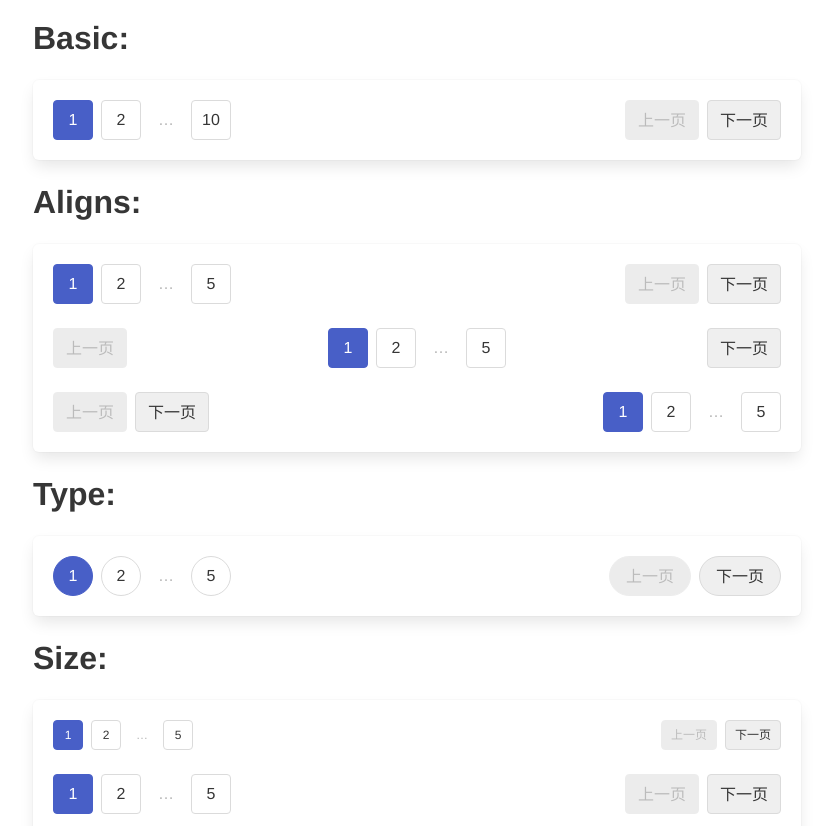
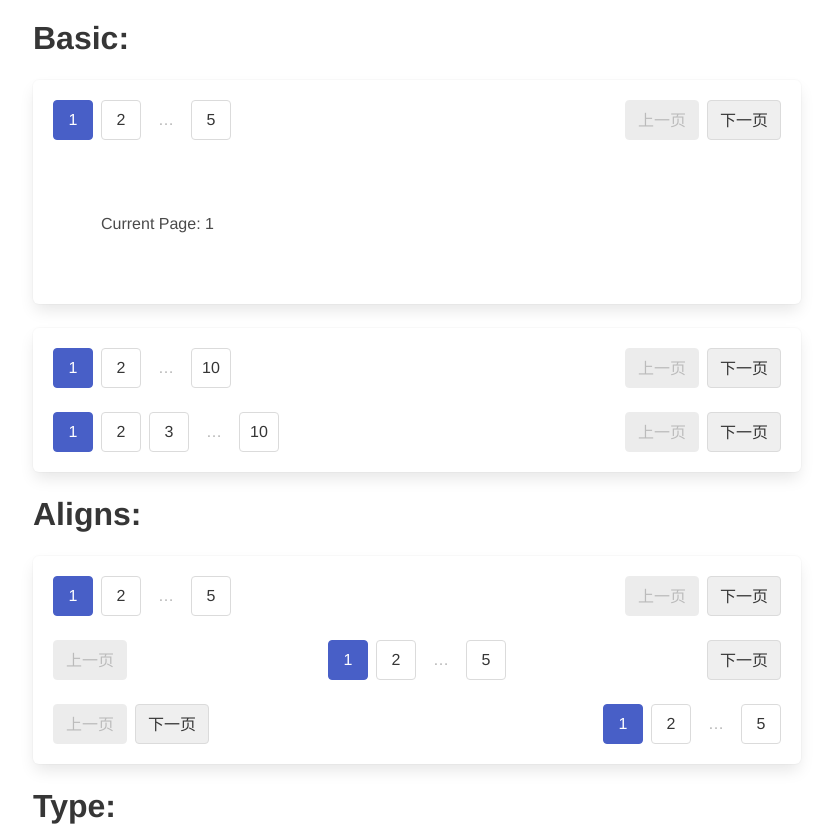
Before and after one commit to vue-bulma/bulma-ui, a Vue app: page /components/pagination in a window 1280 px wide. Shown: the top 826 px of the page, without its empty margins (223-1056 px from the left). Built offline with nearby package versions, Linux system fonts and the light colour scheme.

Commit message:
improve: components/Pagination

```diff
--- a/examples/components/components/Pagination.vue
+++ b/examples/components/components/Pagination.vue
@@ -1,73 +1,37 @@
 <template>
   <div>
-    <vb-title
-      id="Basic"
-      type="title"
-    >Basic:</vb-title>
+    <vb-title id="Basic" type="title">Basic:</vb-title>
     <vb-box>
-      <vb-pagination
-        :pageCount=10
-        @topage=topage
-      ></vb-pagination>
+      <vb-pagination :current="page" :pageCount="5" @change="handleChange"></vb-pagination>
+
+      <div class="section">
+        <p>Current Page: {{page}}</p>
+      </div>
     </vb-box>
 
-    <vb-title
-      id="Aligns"
-      type="title"
-    >Aligns:</vb-title>
     <vb-box>
-      <vb-pagination
-        :pageCount=5
-        @topage=topage
-      ></vb-pagination>
-      <vb-pagination
-        :pageCount=5
-        align="centered"
-        @topage=topage
-      ></vb-pagination>
-      <vb-pagination
-        :pageCount=5
-        align="right"
-        @topage=topage
-      ></vb-pagination>
+      <vb-pagination :pageCount="10" :pagerCount="3"></vb-pagination>
+      <vb-pagination :pageCount="10" :pagerCount="5"></vb-pagination>
     </vb-box>
 
-    <vb-title
-      id="Type"
-      type="title"
-    >Type:</vb-title>
+    <vb-title id="Aligns" type="title">Aligns:</vb-title>
     <vb-box>
-      <vb-pagination
-        :pageCount=5
-        @topage=topage
-        rounded
-      ></vb-pagination>
+      <vb-pagination :pageCount="5"></vb-pagination>
+      <vb-pagination :pageCount="5" align="centered"></vb-pagination>
+      <vb-pagination :pageCount="5" align="right"></vb-pagination>
     </vb-box>
 
-    <vb-title
-      id="Size"
-      type="title"
-    >Size:</vb-title>
+    <vb-title id="Type" type="title">Type:</vb-title>
     <vb-box>
-      <vb-pagination
-        :pageCount=5
-        @topage=topage
-        size="small"
-      ></vb-pagination>
-      <vb-pagination
-        :pageCount=5
-        @topage=topage
-      ></vb-pagination>
-      <vb-pagination
-        :pageCount=5
-        @topage=topage
-        size="medium"
-      ></vb-pagination>
-      <vb-pagination
-        :pageCount=5
-        @topage=topage
-        size="large"
-      ></vb-pagination>
+      <vb-pagination :pageCount="10" rounded></vb-pagination>
+    </vb-box>
+
+    <vb-title id="Size" type="title">Size:</vb-title>
+    <vb-box>
+      <vb-pagination :pageCount="5" size="small"></vb-pagination>
+      <vb-pagination :pageCount="5"></vb-pagination>
+      <vb-pagination :pageCount="5" size="medium"></vb-pagination>
+      <vb-pagination :pageCount="5" size="large"></vb-pagination>
     </vb-box>
   </div>
 </template>
@@ -75,12 +39,15 @@
 <script>
 export default {
   name: 'PaginationExamples',
+  data() {
+    return {
+      page: 1
+    }
+  },
   methods: {
-    topage(currentPage) {
-      console.log(`当前页为：${currentPage}`)
+    handleChange(page) {
+      this.page = page
     }
   }
 }
 </script>
-<style>
-</style>
--- a/src/components/components/Pagination.vue
+++ b/src/components/components/Pagination.vue
@@ -1,171 +1,128 @@
 <template>
-  <nav
-    :class="classes"
-    role="navigation"
-    aria-label="pagination"
-  >
-    <button
-      class="pagination-previous"
-      @click.stop.prevent="prePage"
-      :disabled="this.currentPage === 1"
-    >上一页</button>
-    <button
-      class="pagination-next"
-      @click.stop.prevent="nextPage"
-      :disabled="this.pageCount === this.currentPage || this.pageCount ===0"
-    >下一页</button>
+<nav :class="classes" role="navigation" aria-label="pagination">
+  <button class="pagination-previous" @click="prePage" :disabled="!hasPrevPage">上一页</button>
+  <button class="pagination-next" @click="nextPage" :disabled="!hasNextPage">下一页</button>
+
   <ul class="pagination-list">
     <li>
-        <a
-          v-if="pageCount !== 1"
-          class="pagination-link"
-          :class="{'is-current':currentPage===(1||0)}"
-          aria-label="Goto page 1"
-          @click.stop.prevent="goPage(1)"
-        >1</a>
-      </li>
-      <li>
-        <span
-          v-if="pages.preClipped"
-          class="pagination-ellipsis"
-          @click.stop.prevent="pagerCountOffset('left')"
-        >&hellip;</span>
+      <a class="pagination-link" aria-label="Goto page 1" :class="{ 'is-current': currentPage === 1 }" @click="goPage(1)">1</a>
     </li>
 
-      <li>
-        <a
-          v-for="(page,index) in pages.ret"
-          :key="index"
-          class="pagination-link"
-          :class="{'is-current':currentPage===page}"
-          :aria-label="'Goto page'+ index"
-          @click.stop.prevent="goPage(page)"
-        >{{page}}</a>
+    <li v-if="pages.showPrevMore">
+      <span class="pagination-ellipsis">&hellip;</span>
     </li>
-      <li>
-        <span
-          v-if="pages.nextClipped"
-          class="pagination-ellipsis"
-          @click.stop.prevent="pagerCountOffset('right')"
-        >&hellip;</span>
+
+    <li v-for="page in pages.ret" :key="page">
+      <a class="pagination-link" :class="{ 'is-current': currentPage === page }" :aria-label="`Goto page ${page}`" @click="goPage(page)">
+        {{page}}
+      </a>
     </li>
-      <li>
-        <a
-          v-if="pageCount!=0"
-          class="pagination-link"
-          :class="{'is-current':currentPage===pageCount}"
-          aria-label="Goto page 86"
-          @click.stop.prevent="goPage(pageCount)"
-        >{{pageCount}}</a>
+
+    <li v-if="pages.showNextMore">
+      <span class="pagination-ellipsis">&hellip;</span>
+    </li>
+
+    <li v-if="pageCount > 1">
+      <a class="pagination-link" :class="{ 'is-current': currentPage === pageCount }" :aria-label="`Goto page ${pageCount}`" @click="goPage(pageCount)">
+        {{pageCount}}
+      </a>
     </li>
   </ul>
 </nav>
 </template>
 
 <script>
-const ALIGNS = ['centered', 'right']
-const SIZE = ['small', 'medium', 'large']
+import alignProps from '../../mixins/align'
+import sizeProps from '../../mixins/size'
+
 export default {
   name: 'VbPagination',
+  mixins: [alignProps, sizeProps],
   props: {
+    current: {
+      type: Number,
+      default: 1
+    },
     pageCount: {
       type: Number,
       default: 1
     },
-    align: {
-      type: String,
-      validator(value) {
-        return ALIGNS.includes(value)
-      }
-    },
-    size: {
-      type: String,
-      validator(value) {
-        return SIZE.includes(value)
-      }
+    // Items count in prevMore and nextMore
+    pagerCount: {
+      type: Number,
+      default: 3
     },
     rounded: Boolean
   },
   data() {
     return {
-      // 当前页
-      currentPage: 1
+      currentPage: this.current
     }
   },
   computed: {
     classes() {
       const { align, rounded, size } = this
-      const obj = {
+      return {
         pagination: true,
         [`is-${align}`]: !!align,
         [`is-${size}`]: !!size,
         'is-rounded': rounded
       }
-      return obj
     },
+    hasPrevPage() {
+      return this.currentPage > 1
+    },
+    hasNextPage() {
+      const { currentPage, pageCount } = this
+      return currentPage < pageCount && currentPage > 0
+    },
+    pages() {
+      const { currentPage, pageCount, pagerCount } = this
+      const showMore = pageCount > pagerCount
 
-    disabled() {
-      if (this.pageCount <= 1) {
-        return true
-      } else {
-        return false
+      const min = 2
+      const max = pageCount - 1
+      const offset = (pagerCount - 1) / 2
+      const start = currentPage - offset
+      const end = currentPage + offset
+
+      const showPrevMore = showMore && start > min
+      const showNextMore = showMore && end < max
+
+      let pages = []
+      const startPage = showPrevMore ? start : min
+      const endPage = showNextMore ? end : max
+
+      for (let i = startPage; i <= endPage; i++) {
+        pages.push(i)
       }
-    },
-    // 使用计算属性来得到每次应该显示的页码
-    pages() {
-      let getPages = { ret: [], nextClipped: true, preClipped: false }
-      if (this.currentPage > 3) {
-        // 当前页码大于三时，显示当前页码的前2个
-        // ret.push(this.currentPage - 2)
-        getPages.ret.push(this.currentPage - 1)
-        if (this.currentPage > 2) {
-          // 当前页与第一页差距4以上时显示省略号
-          getPages.preClipped = true
+
+      return {
+        ret: pages,
+        showPrevMore,
+        showNextMore
       }
-      } else {
-        getPages.preClipped = false
-        for (let i = 2; i < this.currentPage; i++) {
-          getPages.ret.push(i)
-        }
-      }
-      if (this.currentPage !== this.pageCount && this.currentPage !== 1) {
-        getPages.ret.push(this.currentPage)
-      }
-      if (this.currentPage < this.pageCount - 2) {
-        // 显示当前页码的后2个
-        getPages.ret.push(this.currentPage + 1)
-        // ret.push(this.currentPage + 2)
-        if (this.currentPage <= this.pageCount - 3) {
-          //  当前页与最后一页差距3以上时显示省略号
-          getPages.nextClipped = true
-        }
-      } else {
-        getPages.nextClipped = false
-        for (let i = this.currentPage + 1; i < this.pageCount; i++) {
-          getPages.ret.push(i)
-        }
-      }
-      // 返回整个页码组
-      return getPages
     }
   },
   methods: {
     goPage(index) {
-      // 跳转到相应页面
       if (index !== this.currentPage) {
         this.currentPage = index
-        this.$emit('topage', this.currentPage)
+        this.$emit('change', index)
       }
     },
     prePage() {
-      // 上一页
       this.currentPage--
-      this.$emit('topage', this.currentPage)
+      this.$emit('change', this.currentPage)
     },
     nextPage() {
-      // 下一页
       this.currentPage++
-      this.$emit('topage', this.currentPage)
+      this.$emit('change', this.currentPage)
+    }
+  },
+  watch: {
+    current(newVal) {
+      this.currentPage = newVal
     }
   }
 }
```
Lines whose indentation alone changed are shown as unchanged.
